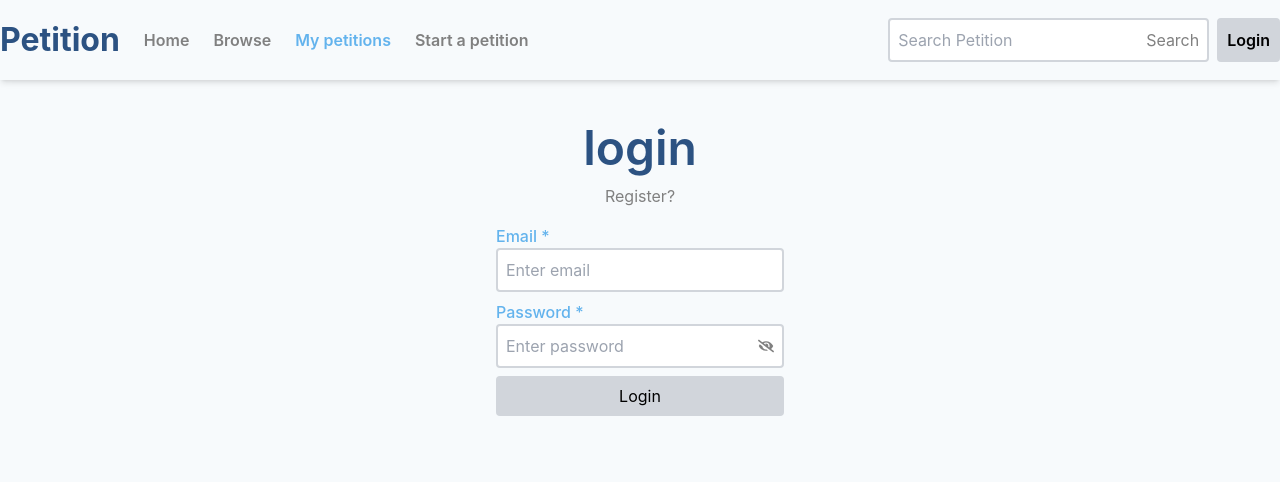
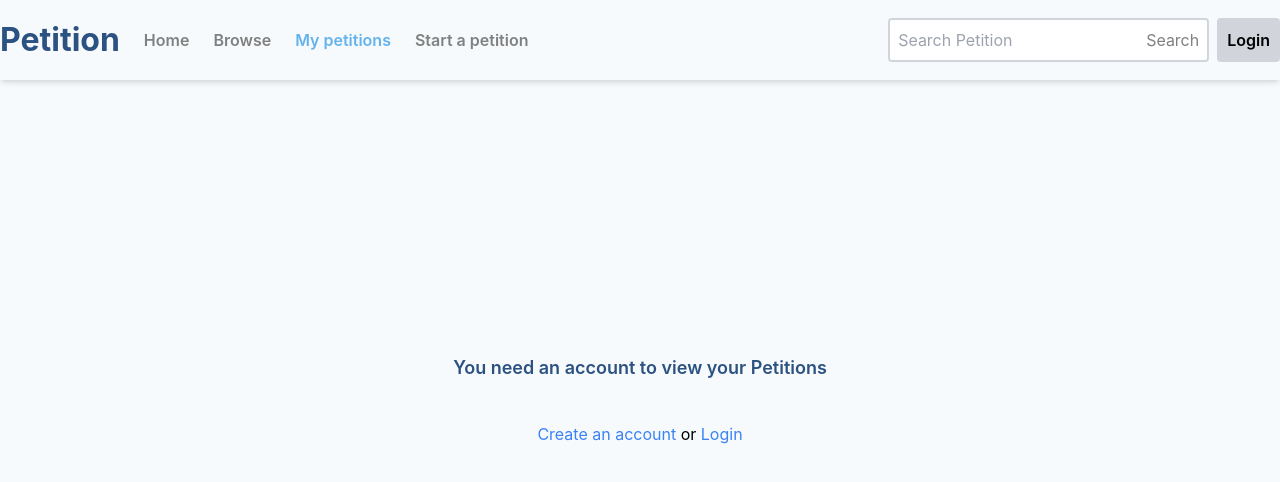
Before and after one commit to sudarshanm03986/seng365-frontend, a React (Create React App) app: page /myPetitions in a window 1280 px wide. Shown: the top 482 px of the page. Built offline with nearby package versions, Linux system fonts and the light colour scheme.

Commit message:
fixing minor stuff

```diff
--- a/src/App.tsx
+++ b/src/App.tsx
@@ -13,6 +13,7 @@ import Petition from "./view/petition";
 import AddPetitions from "./view/addPetitions";
 import MyPetitions from "./view/myPetitions";
 import ViewProfile from "./view/viewProfile";
+import NeedAccount from "./view/needAccount";
 
 
 function App() {
@@ -31,8 +32,8 @@ function App() {
             {!localStorage.getItem('token') && !localStorage.getItem('userId') ? <Route path="/register" element={<Register/>} />: ""}
             {localStorage.getItem('token') && localStorage.getItem('userId') ? <Route path="/profile" element={<ViewProfile/>} />: ""}
 
-            <Route path="/myPetitions" element={ !localStorage.getItem('token') && !localStorage.getItem('userId') ? <Login/> : <MyPetitions/>} />
-            <Route path="/addPetitions" element={ !localStorage.getItem('token') && !localStorage.getItem('userId') ? <Login/> : <AddPetitions/>} />
+            <Route path="/myPetitions" element={ !localStorage.getItem('token') && !localStorage.getItem('userId') ? <NeedAccount message={'You need an account to view your Petitions'}/> : <MyPetitions/>} />
+            <Route path="/addPetitions" element={ !localStorage.getItem('token') && !localStorage.getItem('userId') ? <NeedAccount message={'You need an account to create a Petitions'}/>: <AddPetitions/>} />
             <Route path="*" element={<NotFound/>}/>
 
           </Routes>
--- a/src/components/petitionsViews.tsx
+++ b/src/components/petitionsViews.tsx
@@ -28,10 +28,10 @@ const PetitionsView = (props: any) => {
 
     useEffect(() => {
 
-        setTimeout(() => {
-            // setData('Loaded data');
-            setLoading(false);
-          }, 1500); // Simulating a 2-second delay
+        // setTimeout(() => {
+        //     // setData('Loaded data');
+        //     setLoading(false);
+        //   }, 1500); // Simulating a 2-second delay
 
         const getParams = () => {
 
@@ -62,17 +62,21 @@ const PetitionsView = (props: any) => {
 
         const getPetitons = () => {
 
+            setLoading(true);
+
             axios.get(process.env.REACT_APP_DOMAIN + '/petitions' + getParams())
             .then((res) => {
                 setErrorFlag(false);
                 setErrorMessage("");
                 setPetitions(res.data.petitions);
                 setNumOfPetitions(res.data.count);
+                setLoading(false);
 
 
             }, (err) => {
                 setErrorFlag(true);
                 setErrorMessage(err.toString());
+                setLoading(false);
 
             })
 
--- /dev/null
+++ b/src/view/needAccount.tsx
@@ -0,0 +1,18 @@
+const NeedAccount = (props:any) => {
+    return (
+
+        <div className="w-full h-screen justify-center bg-background rounded p-10 flex flex-col gap-10">
+
+        <p className="text-primary font-semibold text-lg">{props.message}</p>
+        <p><a href="/register" className="text-blue-500 hover:text-accent duration-300">Create an account</a> or <a href="/login" className="text-blue-500 hover:text-accent duration-300">Login</a> </p>
+
+
+
+        </div>
+
+
+
+       );
+}
+
+export default NeedAccount;
--- a/src/view/register.tsx
+++ b/src/view/register.tsx
@@ -235,7 +235,7 @@ const Register = () => {
              error={errors.file}/>
 
 
-            <button type="submit" className="transtion duration-200 hover:shadow-md p-2 bg-gray-300 rounded hover:bg-accent hover:text-white" >Resister</button>
+            <button type="submit" className="transtion duration-200 hover:shadow-md p-2 bg-gray-300 rounded hover:bg-accent hover:text-white" >Create an account</button>
 
         </form>
 
```
Also changed, not shown: src/view/addPetitions.tsx (+4 -3 lines).
